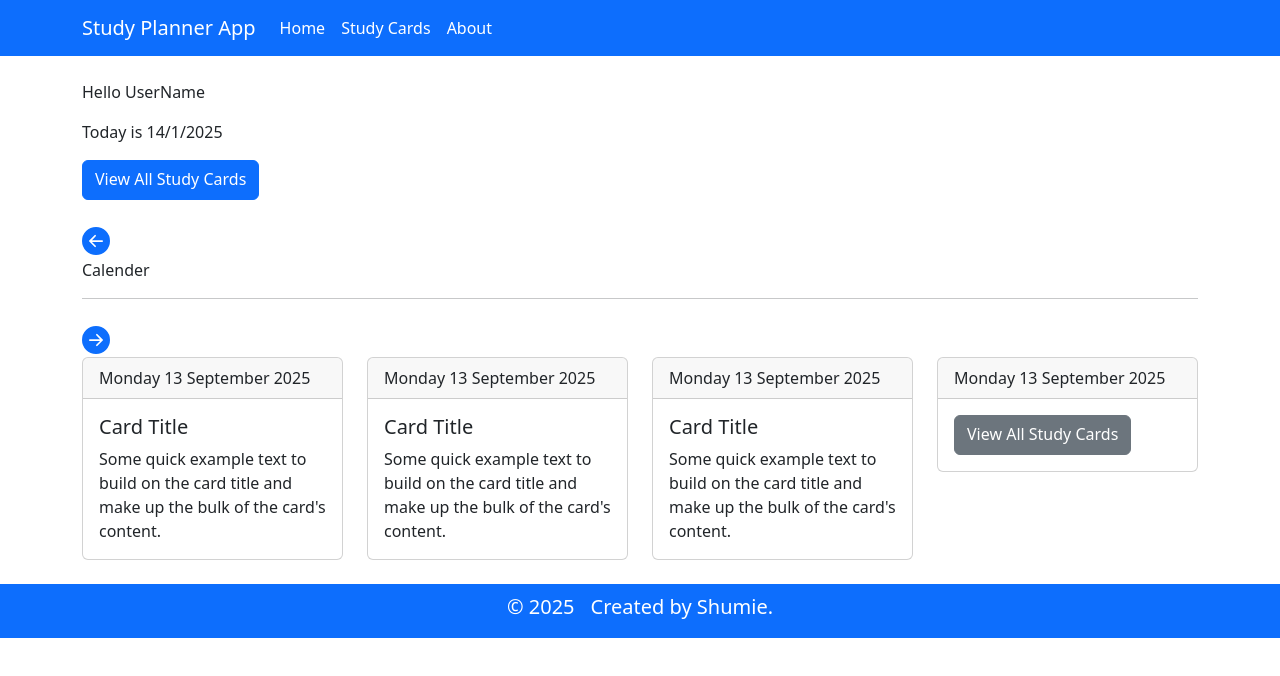
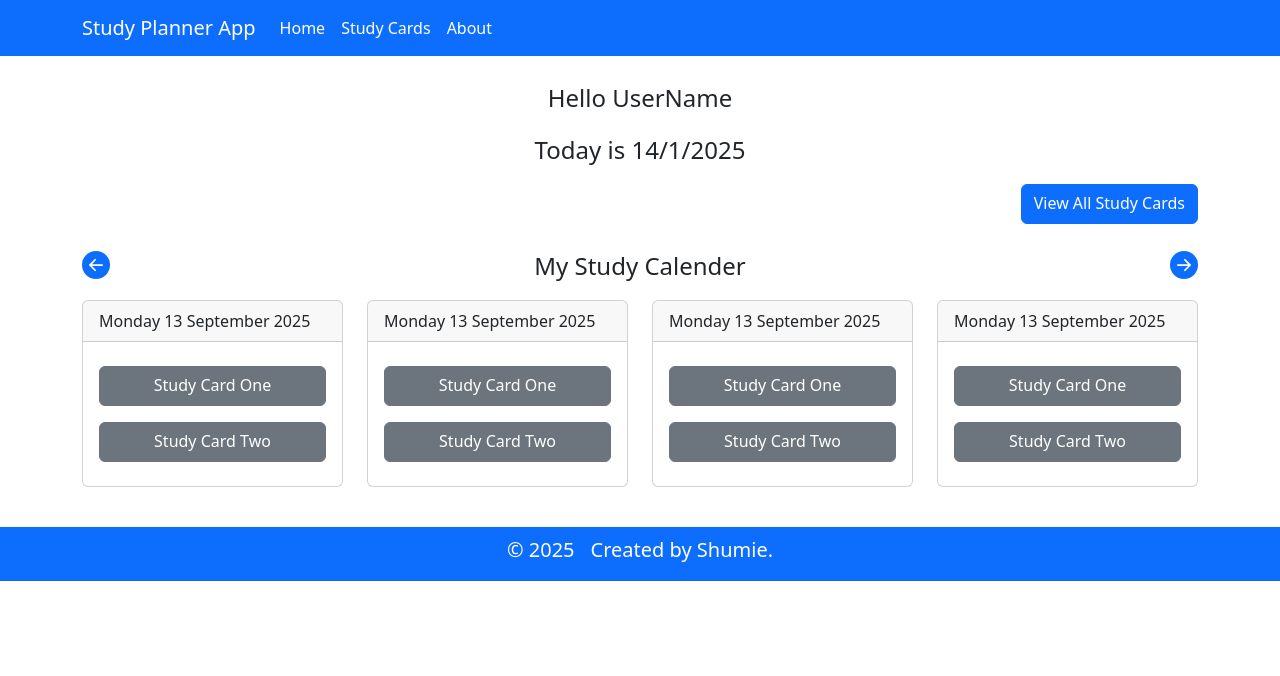
Before and after one commit to Shumieb/StudyPlannerWebApp, a React (Vite) app: page / in a window 1280 px wide. Shown: the top 676 px of the page. Built offline with nearby package versions, Linux system fonts and the light colour scheme.

Commit message:
added calender items

```diff
--- a/src/Components/Calender.jsx
+++ b/src/Components/Calender.jsx
@@ -7,57 +7,46 @@ import Card from 'react-bootstrap/Card';
 function Calender() {
     return (
         <section>
-            <div>
-                <span className="text-primary fs-3"><BsArrowLeftCircleFill /></span>
-                <div>
-                    <p>Calender</p>
-                    <hr />
-                </div>
-                <span className="text-primary fs-3"><BsArrowRightCircleFill /></span>
+            <div className="d-flex justify-content-between align-content-center mb-3">
+                <span role="button" className="text-primary fs-3"><BsArrowLeftCircleFill /></span>
+                <p className="mb-0 pb-0 pt-2 fs-4">My Study Calender</p>
+                <span role="button" className="text-primary fs-3"><BsArrowRightCircleFill /></span>
             </div>
             <div>
                 <Row>
                     <Col>
-                        <Card>
+                        <Card className="mb-3">
                             <Card.Header>Monday 13 September 2025</Card.Header>
-                            <Card.Body>
-                                <Card.Title> Card Title </Card.Title>
-                                <Card.Text>
-                                    Some quick example text to build on the card title and make up the
-                                    bulk of the card's content.
-                                </Card.Text>
+                            <Card.Body className="d-flex flex-column justify-content-center">
+                                <Link to="/study-card/1" className="btn btn-secondary pb-2 my-2">Study Card One</Link>
+                                <Link to="/study-card/1" className="btn btn-secondary pb-2 my-2">Study Card Two</Link>
                             </Card.Body>
                         </Card>
                     </Col>
                     <Col>
-                        <Card>
+                        <Card className="mb-3">
                             <Card.Header>Monday 13 September 2025</Card.Header>
-                            <Card.Body>
-                                <Card.Title> Card Title </Card.Title>
-                                <Card.Text>
-                                    Some quick example text to build on the card title and make up the
-                                    bulk of the card's content.
-                                </Card.Text>
+                            <Card.Body className="d-flex flex-column justify-content-center">
+                                <Link to="/study-card/1" className="btn btn-secondary pb-2 my-2">Study Card One</Link>
+                                <Link to="/study-card/1" className="btn btn-secondary pb-2 my-2">Study Card Two</Link>
                             </Card.Body>
                         </Card>
                     </Col>
                     <Col>
-                        <Card>
+                        <Card className="mb-3">
                             <Card.Header>Monday 13 September 2025</Card.Header>
-                            <Card.Body>
-                                <Card.Title> Card Title </Card.Title>
-                                <Card.Text>
-                                    Some quick example text to build on the card title and make up the
-                                    bulk of the card's content.
-                                </Card.Text>
+                            <Card.Body className="d-flex flex-column justify-content-center">
+                                <Link to="/study-card/1" className="btn btn-secondary pb-2 my-2">Study Card One</Link>
+                                <Link to="/study-card/1" className="btn btn-secondary pb-2 my-2">Study Card Two</Link>
                             </Card.Body>
                         </Card>
                     </Col>
                     <Col>
-                        <Card>
+                        <Card className="mb-3">
                             <Card.Header>Monday 13 September 2025</Card.Header>
-                            <Card.Body>
-                                <Link to="/study-card/1" className="btn btn-secondary pb-2">View All Study Cards</Link>
+                            <Card.Body className="d-flex flex-column justify-content-center">
+                                <Link to="/study-card/1" className="btn btn-secondary pb-2 my-2">Study Card One</Link>
+                                <Link to="/study-card/1" className="btn btn-secondary pb-2 my-2">Study Card Two</Link>
                             </Card.Body>
                         </Card>
                     </Col>
--- a/src/Pages/HomePage.jsx
+++ b/src/Pages/HomePage.jsx
@@ -17,11 +17,11 @@ function HomePage() {
             <Container>
 
                 <section>
-                    <p>Hello UserName</p>
-                    <p>Today is {date}/{month + 1}/{year}</p>
+                    <p className="fs-4 text-center">Hello UserName</p>
+                    <p className="fs-4 text-center">Today is {date}/{month + 1}/{year}</p>
                 </section>
 
-                <section className="mb-3">
+                <section className="mb-3 text-end">
                     <Link to="/study-cards" className="btn btn-primary pb-2">View All Study Cards</Link>
                 </section>
 
```
